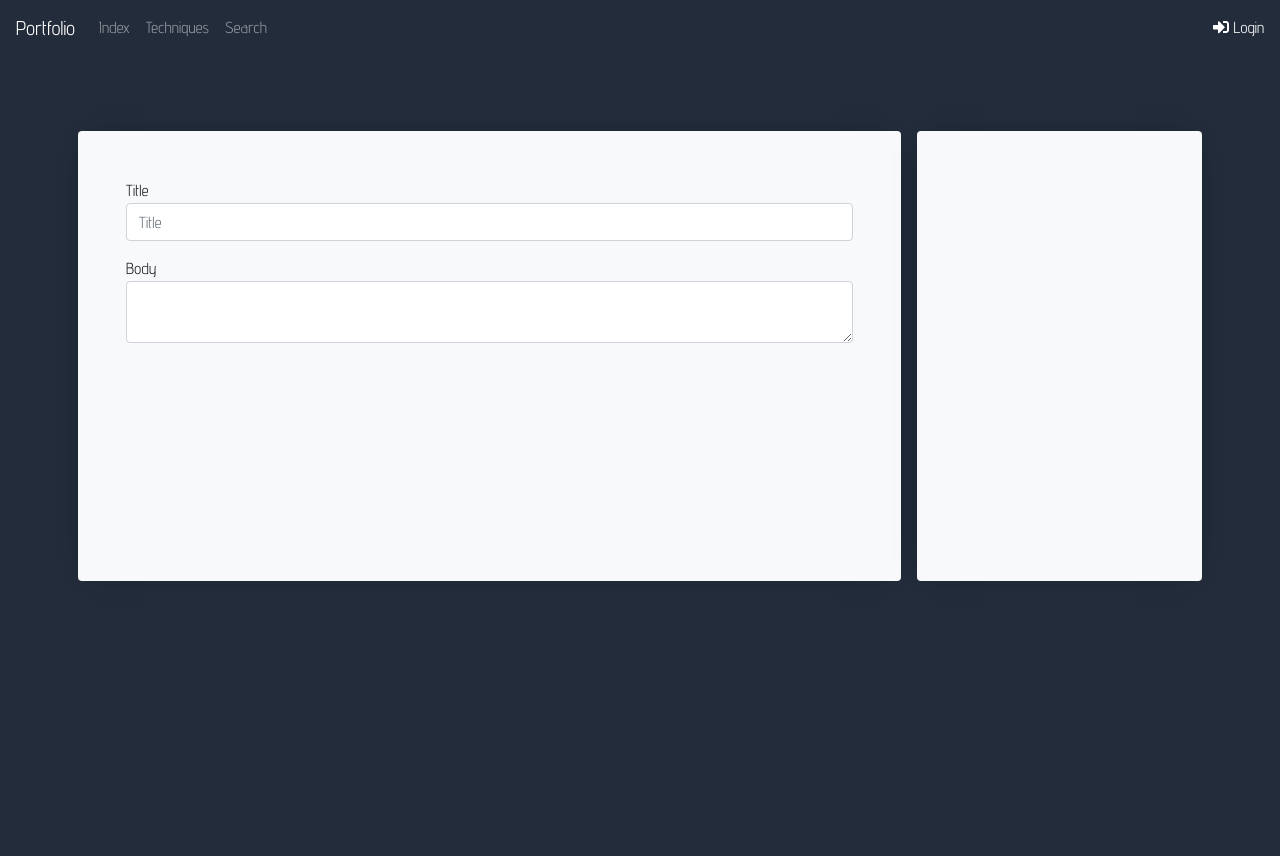
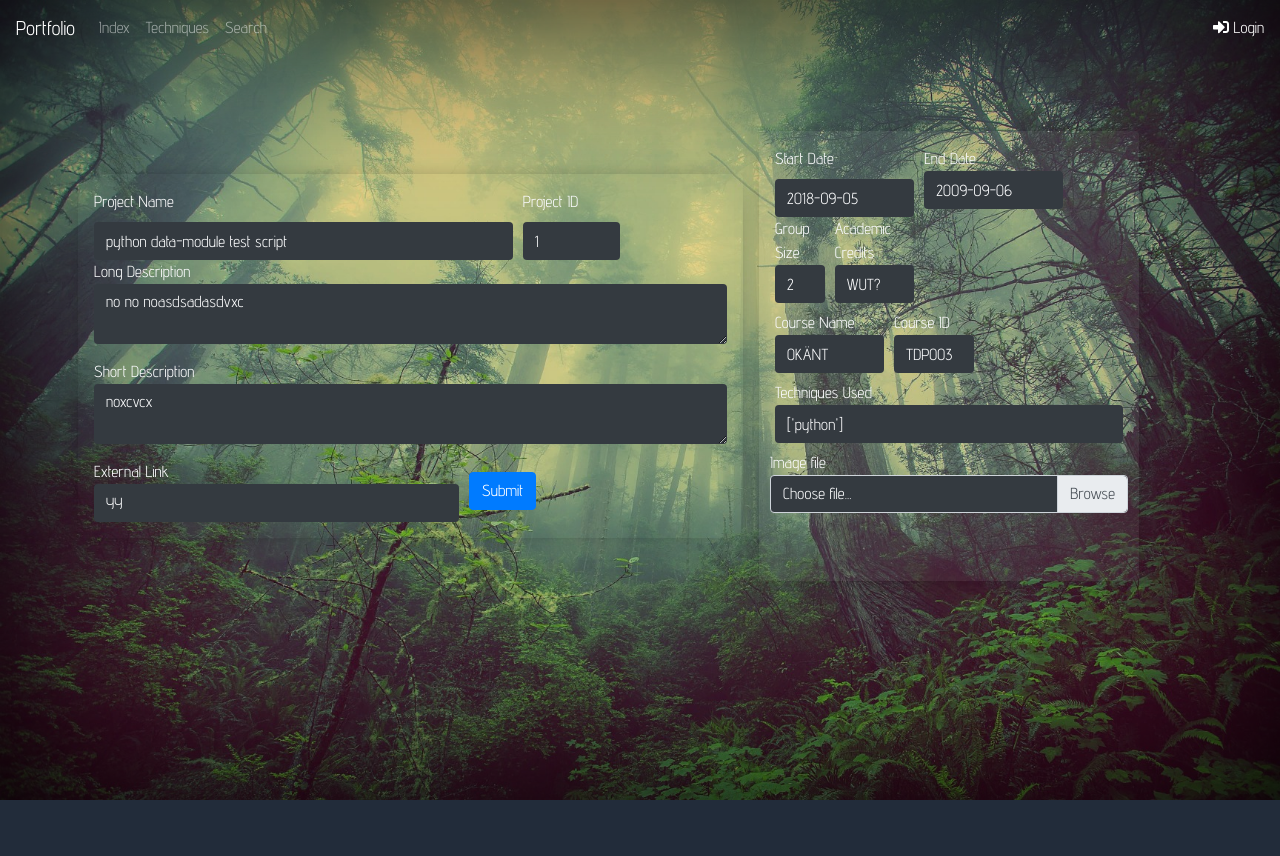
Before and after one commit to stureling/Portfolio, a Flask app: page /modify/1 in a window 1280 px wide. Run offline with Flask 2, Linux system fonts and the light colour scheme; a user stored in the database is signed in; some libraries are stand-ins or nearby versions.

Commit message:
Half-done implementation of forms with WTF

```diff
--- a/web/data.json
+++ b/web/data.json
@@ -1,17 +1,13 @@
 [
     {
         "start_date": "2018-09-05",
-    "short_description": "no",
-    "course_name": "OKÄNT",
-    "long_description": "no no no",
+        "short_description": "noxcvcx",
+        "course_name": "OK\u00c4NT",
+        "long_description": "no no noasdsadasdvxc",
         "group_size": 2,
         "academic_credits": "WUT?",
-    "lulz_had": "many",
         "external_link": "YY",
-    "small_image": "test.jpg",
-    "techniques_used": [
-      "python"
-    ],
+        "techniques_used": "['python']",
         "project_name": "python data-module test script",
         "course_id": "TDP003",
         "end_date": "2009-09-06",
@@ -19,15 +15,31 @@
         "big_image": "XXX"
     },
     {
+        "start_date": "2009-09-08",
+        "short_description": "no",
+        "course_name": "OK\u00c4NT",
+        "long_description": "no no no",
+        "group_size": 6,
+        "academic_credits": "WUT?",
+        "external_link": "YY",
+        "techniques_used": [
+            "ada",
+            "python"
+        ],
+        "project_name": "2007",
+        "course_id": "TDP003",
+        "end_date": "2009-09-09",
+        "project_id": 2,
+        "big_image": "XXX"
+    },
+    {
         "start_date": "2009-09-07",
         "short_description": "no",
-    "course_name": "OKÄNT",
+        "course_name": "OK\u00c4NT",
         "long_description": "no no no",
         "group_size": 4,
         "academic_credits": "WUT?",
-    "lulz_had": "few",
         "external_link": "YY",
-    "small_image": "test.jpg",
         "techniques_used": [
             "c++",
             "csv",
@@ -40,38 +52,14 @@
         "big_image": "XXX"
     },
     {
-    "start_date": "2009-09-08",
-    "short_description": "no",
-    "course_name": "OKÄNT",
-    "long_description": "no no no",
-    "group_size": 6,
-    "academic_credits": "WUT?",
-    "lulz_had": "medium",
-    "external_link": "YY",
-    "small_image": "test.jpg",
-    "techniques_used": [
-      "ada",
-      "python"
-    ],
-    "project_name": "2007",
-    "course_id": "TDP003",
-    "end_date": "2009-09-09",
-    "project_id": 2,
-    "big_image": "XXX"
-  },
-  {
         "start_date": "2009-09-06",
         "short_description": "no",
         "course_name": "HOHO",
         "long_description": "no no no",
         "group_size": 8,
         "academic_credits": "WUT?",
-    "lulz_had": "over 9000",
         "external_link": "YY",
-    "small_image": "test.jpg",
-    "techniques_used": [
-
-    ],
+        "techniques_used": [],
         "project_name": ",",
         "course_id": " \"",
         "end_date": "2009-09-07",
@@ -81,13 +69,11 @@
     {
         "start_date": "2009-09-05",
         "short_description": "no",
-    "course_name": "OKÄNT",
+        "course_name": "OK\u00c4NT",
         "long_description": "no no no",
         "group_size": 2,
         "academic_credits": "WUT?",
-    "lulz_had": "many",
         "external_link": "YY",
-    "small_image": "test.jpg",
         "techniques_used": [
             "python"
         ],
@@ -100,13 +86,11 @@
     {
         "start_date": "2009-09-05",
         "short_description": "no",
-    "course_name": "OKÄNT",
+        "course_name": "OK\u00c4NT",
         "long_description": "no no no",
         "group_size": 2,
         "academic_credits": "WUT?",
-    "lulz_had": "many",
         "external_link": "YY",
-    "small_image": "test.jpg",
         "techniques_used": [
             "python"
         ],
@@ -119,13 +103,11 @@
     {
         "start_date": "2009-09-05",
         "short_description": "no",
-    "course_name": "OKÄNT",
+        "course_name": "OK\u00c4NT",
         "long_description": "no no no",
         "group_size": 2,
         "academic_credits": "WUT?",
-    "lulz_had": "many",
         "external_link": "YY",
-    "small_image": "test.jpg",
         "techniques_used": [
             "python"
         ],
@@ -138,13 +120,11 @@
     {
         "start_date": "2009-09-05",
         "short_description": "no",
-    "course_name": "OKÄNT",
+        "course_name": "OK\u00c4NT",
         "long_description": "no no no",
         "group_size": 2,
         "academic_credits": "WUT?",
-    "lulz_had": "many",
         "external_link": "YY",
-    "small_image": "test.jpg",
         "techniques_used": [
             "python"
         ],
@@ -154,5 +134,4 @@
         "project_id": 8,
         "big_image": "XXX"
     }
-
 ]
--- a/web/data.py
+++ b/web/data.py
@@ -13,6 +13,17 @@ def load(filename):
     except IsADirectoryError:
         return None
     return db
+
+def save(database, filename):
+    """ Save current database to JSON file."""
+    try:
+        new_json = json.dumps(database, indent=4)
+        print(new_json)
+        with open(filename, "w") as f:
+            for line in new_json:
+                f.write(line)
+    except:
+        return None
 
 def load_users(filename):
     """ Loads JSON formatted user data from a file"""
--- /dev/null
+++ b/web/forms.py
@@ -0,0 +1,17 @@
+from wtforms import Form, BooleanField, StringField
+from wtforms import validators, IntegerField, DateField
+
+class ModifyForm(Form):
+    start_date = StringField("Start Date")
+    end_date = StringField("End Date")
+    course_name = StringField("Course Name")
+    long_description = StringField("Long Description")
+    group_size = IntegerField("Group Size")
+    academic_credits = StringField("Academic Credits")
+    external_link = StringField("External Link")
+    techniques_used = StringField("Techniques Used")
+    project_name = StringField("Project Name",
+                               [validators.Length(min=1)])
+    course_id = StringField("Course ID")
+    project_id = IntegerField("Project ID")
+    big_image = StringField("Big images")
--- a/web/main.py
+++ b/web/main.py
@@ -4,6 +4,7 @@ import data
 import os
 from flask_login import LoginManager, login_user, login_required, UserMixin
 from flask_login import logout_user
+import forms
 
 # Start Flask
 app = Flask(__name__)
@@ -93,15 +94,24 @@ def edit():
                     "course_id"]
     return render_template("add.html", **locals())
 
-@app.route("/modify/<project_id>")
+@app.route("/modify/<project_id>", methods=["GET", "POST"])
 @login_required
 def modify(project_id):
     global db
-    all_projects = data.search(db, search="")
-    table_fields = ["project_id",
-                    "project_name",
-                      "short_description",
-                    "course_id"]
+    # Get our project
+    project = data.search(db, search=project_id,
+                          search_fields=["project_id"])
+    p_index = db.index(project[0])
+
+    # Instantiated WTForm of ModifyForm type
+    form = forms.ModifyForm(request.form, data=project[0])
+    print(form.data)
+
+    if request.method == "POST" and form.validate():
+        flash("Project modified successfully.")
+       # data.save(db, "data.json")
+
+
     return render_template("modify.html", **locals())
 
 @app.route("/login", methods=["GET", "POST"])
--- a/web/static/css/custom.css
+++ b/web/static/css/custom.css
@@ -46,3 +46,11 @@ body {
 .full-body {
     height: 100%;
 }
+
+.bg-semi {
+    background-color:rgba(150,150,150, 0.1);
+}
+
+.form-control {
+    border:0;
+}
--- a/web/templates/admin_template.html
+++ b/web/templates/admin_template.html
@@ -30,7 +30,7 @@
       <script src="https://oss.maxcdn.com/respond/1.4.2/respond.min.js"></script>
     <![endif]-->
     </head>
-  <body class="dark-blue full-body">
+  <body class="dark-blue full-body image-div">
         <!-- Navigation bar -->
         <nav class="navbar navbar-expand-lg navbar-dark"
 	     style="background-color: transparent">
--- a/web/templates/login.html
+++ b/web/templates/login.html
@@ -3,7 +3,7 @@
 {% block body %}
 <div class="h-100 container">
   <div class="h-75 row align-items-center">
-    <div class="col-6 light-green p-5 bg-shadow-dark rounded mx-auto">
+    <div class="col-6 bg-semi p-5 bg-shadow-dark rounded mx-auto">
 
       <div class="row justify-content-md-center">
 	<i class="far fa-grin-beam-sweat fa-5x white-icon"></i>
--- a/web/templates/modify.html
+++ b/web/templates/modify.html
@@ -2,28 +2,139 @@
 
 {% block body %}
 <div class="h-100 container">
-  <div class="h-75 row align-items-center">
-    <div class="h-75 col w-75 m-2 p-5 bg-light bg-shadow-dark rounded">
+  <div class="h-75 row align-items-sm-center text-light">
+    <div class="col-md-7 m-2 p-3 bg-trans bg-shadow-dark rounded">
+      {% include "message_flashing.html" %}
+      <!-- Form for input -->
+      <form action="{{url_for('modify',
+		    project_id=project_id)}}" method="POST">
+	<div class="form-row align-items-center">
+	  <div class="col-8">
+	   <span>{{form.project_name.label}}</span>
+	    {{form.project_name(class="form-control text-light
+	   bg-dark")}}
+	  </div>
 
-      <!-- Form for input -->
-      <div class="input group mb-3">
-	<span>Title</span>
-	<input type="text" name="title" class="form-control"
-	       placeholder="Title"
-	       aria-label="Title">
-      </div>
-      <span>Body</span>
+	  <div class="col-2">
+	    <span>{{form.project_id.label}}</span>
+	    {{form.project_id(class="form-control text-light bg-dark")}}
+	  </div>
 
-      <div class="input-group mb-3">
-	<textarea class="form-control" name="long_description"
-		  aria-label="Description.."></textarea>
-      </div>
+	</div>
+	<span>Long Description</span>
+	<div class="input-group mb-3">
+	  <textarea  class="form-control
+			    text-light
+			    bg-dark" name="long_description"
+		     aria-label="Description..">{{project[0]['long_description']}}</textarea>
+	</div>
+
+	<span>Short Description</span>
+	<div class="input-group mb-3">
+	  <textarea class="form-control text-light bg-dark"
+		    name="short_description"
+		    aria-label="Short Description..">{{project[0]['short_description']}}</textarea>
+	</div>
+
+	<div class="form-row align-items-center">
+	  <div class="col-7">
+	    <span>External Link</span>
+	    <input type="text" name="external_link" class="form-control
+							   bg-dark
+							   text-light"
+		   placeholder="External Link"
+		   aria-label="External Link"
+		   value="{{project[0]["external_link"]}}">
+	  </div>
+	  <div class="col-4 align-text-center">
+	    <button type="submit" class="btn btn-primary">Submit</button>
+	  </div>
+	</div>
 
     </div>
 
-    <div class="h-75 col-3 w-25 m-2 bg-light bg-shadow-dark rounded">
-    </div>
+    <div class="h-75 col-md-4 m-2 p-3 bg-semi bg-shadow-dark rounded">
+      <div class="form-row align-items-center">
+	<div class="col-5 ">
+	    <span>{{form.start_date.label}}</span>
+	    {{form.start_date(class="form-control text-light bg-dark")}}
+	</div>
+	<div class="col-5">
+	  <span>End Date</span>
+	  <input type="text" name="end_date" class="form-control
+						    bg-dark
+						    text-light mb-2"
+		 placeholder="End Date" aria-label="Start Date"
+		 value="{{project[0]['end_date']}}">
+	</div>
+      </div>
 
+
+      <div class="form-row align-items-center">
+	<div class="col-2">
+	  <span>Group Size</span>
+	  <input type="text" name="group_size" class="form-control
+						      bg-dark
+						      text-light mb-2"
+		 placeholder="Group Size" aria-label="Group Size"
+		 value="{{project[0]['group_size']}}">
+	</div>
+	<div class="col-3">
+	  <span>Academic Credits</span>
+	  <input type="text" name="academic_credits"
+		 class="form-control mb-2
+			bg-dark
+			text-light"
+		 placeholder="Academic Credits"
+		 aria-label="Academic Credits"
+		 value="{{project[0]['academic_credits']}}">
+	</div>
+      </div>
+
+
+      <div class="form-row align-items-center">
+	<div class="col-4">
+	  <span>Course Name</span>
+	  <input type="text" name="course_name" class="form-control
+						       bg-dark
+						       text-light mb-2"
+		 placeholder="Course Name" aria-label="Course Name"
+		 value="{{project[0]['course_name']}}">
+	</div>
+
+	<div class="col-3">
+	  <span>Course ID</span>
+	  <input type="text" name="course_id" class="form-control
+						     bg-dark
+						     text-light mb-2"
+		 placeholder="Course ID" aria-label="Course ID"
+		 value="{{project[0]['course_id']}}">
+	</div>
+      </div>
+
+      <div class="form-row align-items-center">
+	<div class="col">
+	  <span>Techniques Used</span>
+	  <input type="text" name="techniques_used"
+		 class="form-control mb-2 bg-dark
+			text-light"
+		 placeholder="Techniques Used"
+		 aria-label="Techniques Used"
+		 value="{{project[0]['techniques_used']}}">
+	</div>
+      </div>
+
+      <div class="form-row">
+	<span>Image file</span>
+	<div class="custom-file">
+	  <input type="file" class="custom-file-input
+				    bg-dark text-light">
+	  <label class="custom-file-label bg-dark text-light"
+		 for="validatedCustomFile">Choose file...</label>
+	  <div class="invalid-feedback">
+	    Example invalid custom file feedback</div>
+	</div>
+    </form>
   </div>
 </div>
 {% endblock %}
```
Also changed, not shown: web/templates/add.html (+18 -10 lines). Lines whose indentation alone changed are shown as unchanged.
